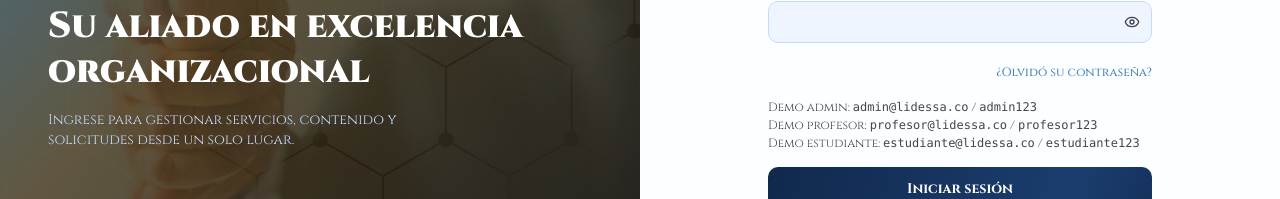
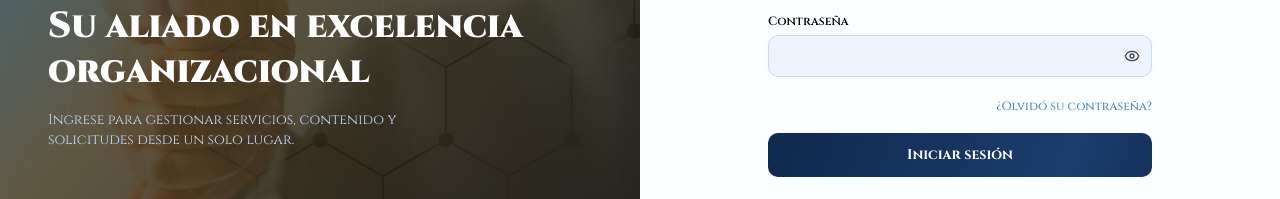
Before and after one commit to lidessamultimedia-del/Lidessa-Frontend, a React (Vite) app: page /login in a window 1280 px wide. Shown: the part 351-550 px from the top of the page. Built offline with nearby package versions, Linux system fonts and the light colour scheme; no server answers.

Commit message:
Quita las credenciales demo del login, ya no funcionan contra el backend real

```diff
--- a/src/features/auth/pages/Login.jsx
+++ b/src/features/auth/pages/Login.jsx
@@ -115,11 +115,6 @@ export default function Login() {
                 {error}
               </p>
             )}
-            <div className="text-xs space-y-0.5" style={{ color: 'var(--muted-foreground)' }}>
-              <p>Demo admin: <code>admin@lidessa.co</code> / <code>admin123</code></p>
-              <p>Demo profesor: <code>profesor@lidessa.co</code> / <code>profesor123</code></p>
-              <p>Demo estudiante: <code>estudiante@lidessa.co</code> / <code>estudiante123</code></p>
-            </div>
             <button
               type="submit"
               disabled={loading}
```
